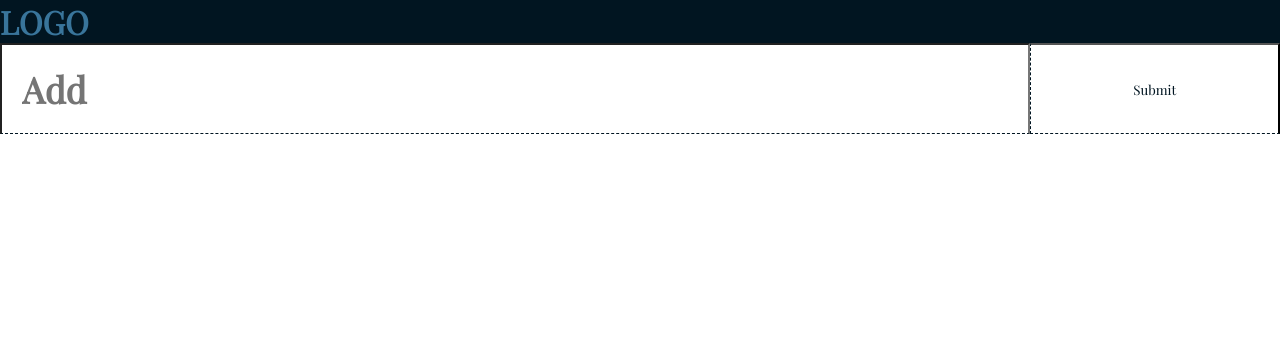
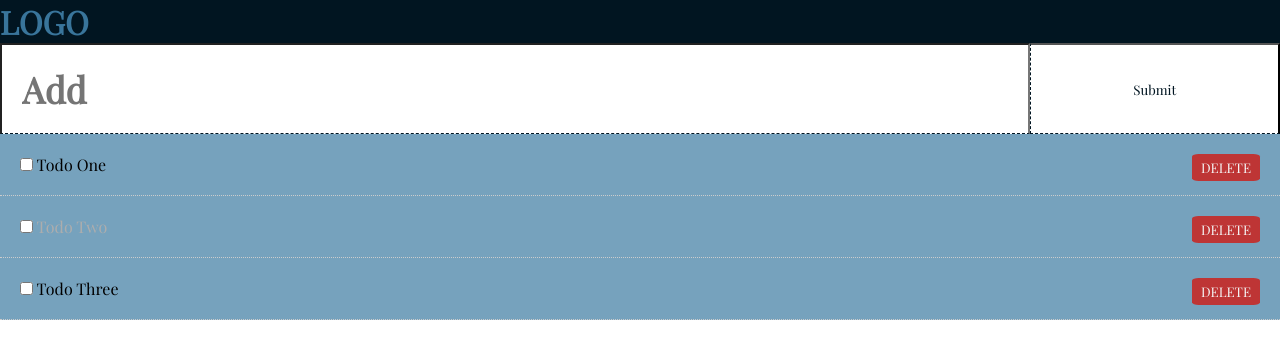
Before and after one commit to mcream/vue-todo-intro, a Vue app: page / in a window 1280 px wide. Shown: the top 358 px of the page. Built offline with nearby package versions, Linux system fonts and the light colour scheme.

Commit message:
Created add and delete function in app.vue, and created three example records

```diff
--- a/src/App.vue
+++ b/src/App.vue
@@ -1,8 +1,8 @@
 <template>
   <div id="app">
     <Header />
-    <AddTodo />
-    <Todos />
+    <AddTodo v-on:add-todo="addTodo"/>
+    <Todos v-bind:todos="todos" v-on:del-todo="deleteTodo"/>
   </div>
 </template>
 
@@ -18,6 +18,35 @@ export default {
     Header,
     AddTodo,
     Todos
+  },
+    data(){
+    return {
+      todos:[
+        {
+          id: 1,
+          title: "Todo One",
+          completed: false
+        },
+        {
+          id: 2,
+          title: "Todo Two",
+          completed: true
+        },
+        {
+          id: 3,
+          title: "Todo Three",
+          completed: false
+        }
+      ]
+    }
+  },
+  methods: {
+    deleteTodo(id){
+      this.todos = this.todos.filter(todo => todo.id !== id)
+    },
+    addTodo(Adding){
+      this.todos = [...this.toods, Adding];
+    }
   }
 };
 </script>
```
